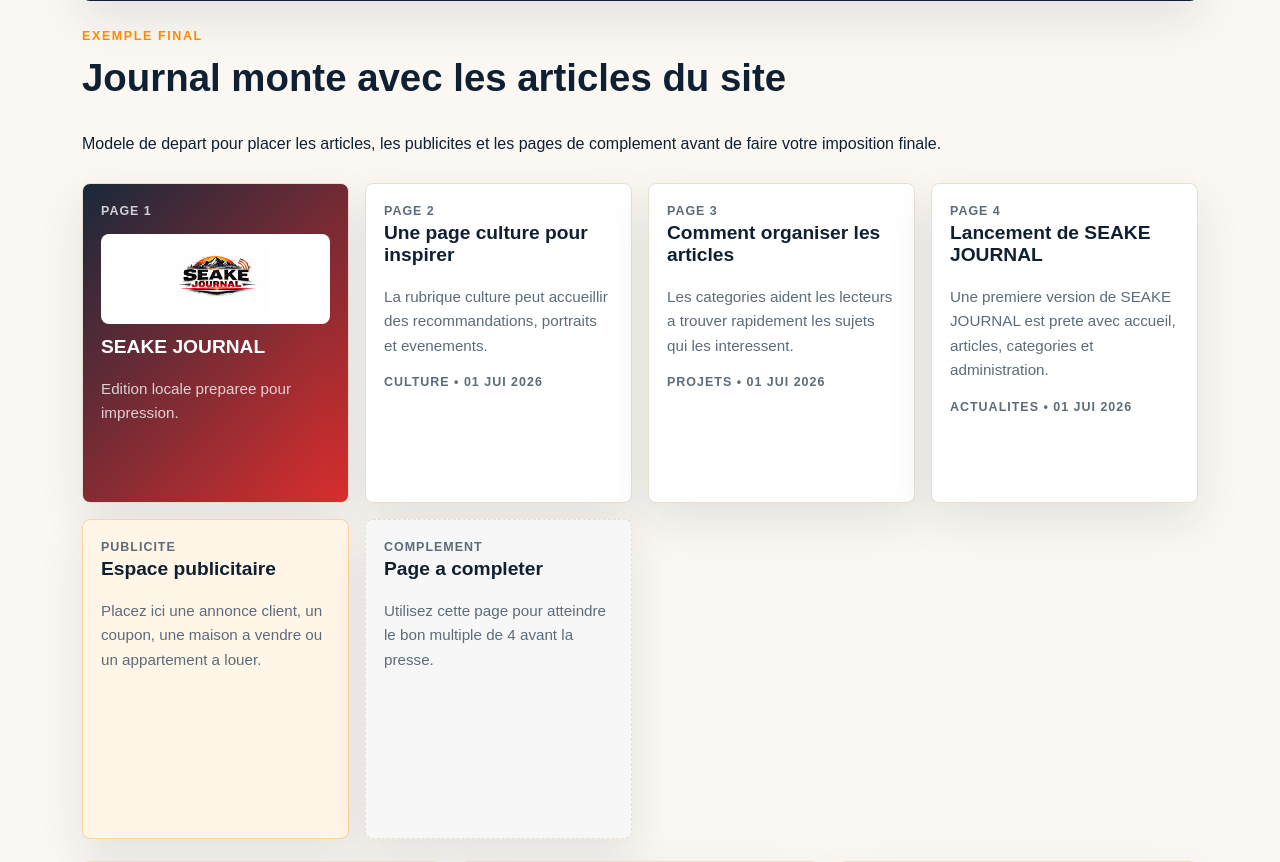
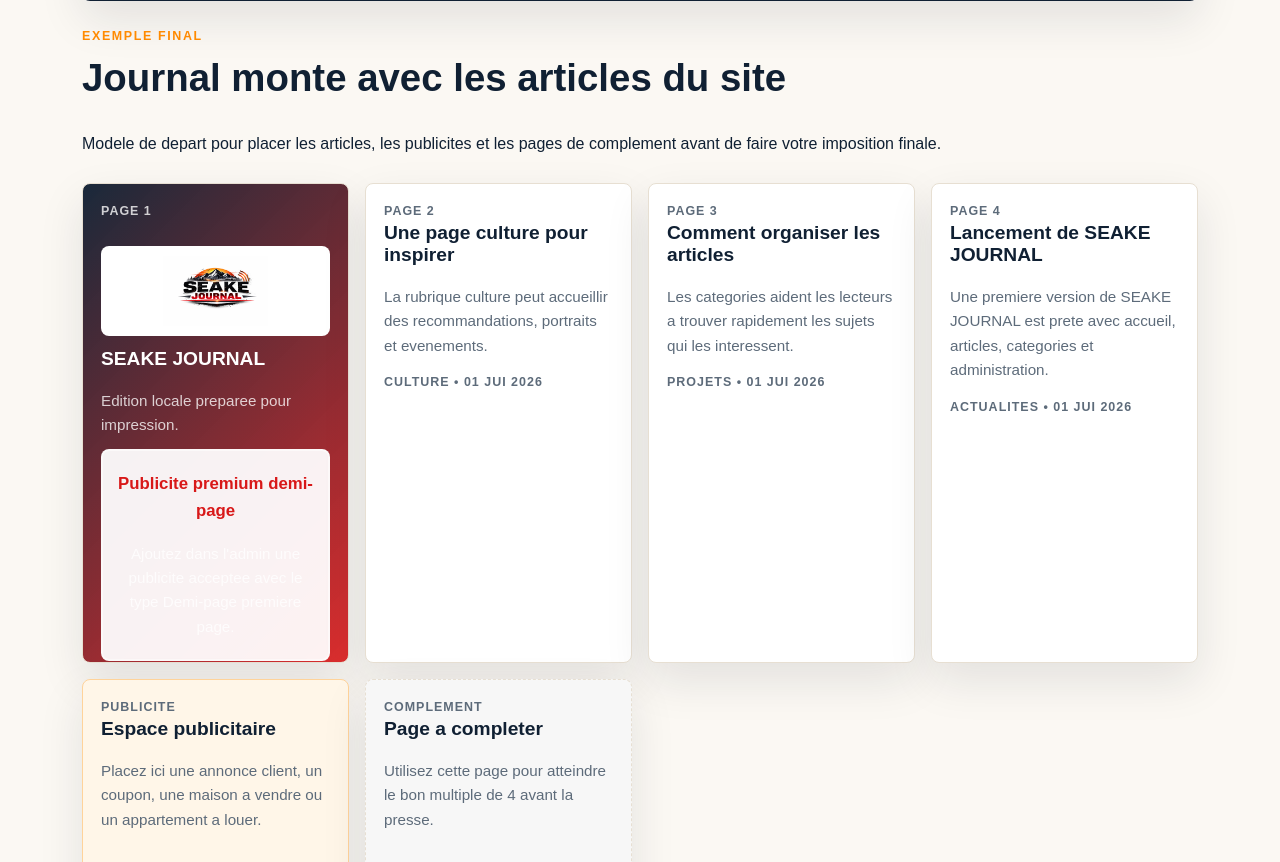
Before and after one commit to 1234jASKET/seake, a Django app: page /impression/ in a window 1280 px wide. Shown: the part 2692-3554 px from the top of the page. Run offline with Django 5.2, Linux system fonts and the light colour scheme; data comes from the database, SQL or seed files in the repository; data that the repository does not hold is empty.

Commit message:
Add front page half ad placement

```diff
--- a/journal/models.py
+++ b/journal/models.py
@@ -115,11 +115,13 @@ class PhotoArticle(models.Model):
 
 class DemandePublicite(models.Model):
     TYPE_PAGE = "page"
+    TYPE_PREMIERE_PAGE = "premiere_page"
     TYPE_CARTE = "carte"
     TYPE_COUPON = "coupon"
     TYPE_RESEAUX = "reseaux"
     TYPE_CHOICES = [
         (TYPE_PAGE, "Page publicitaire"),
+        (TYPE_PREMIERE_PAGE, "Demi-page premiere page"),
         (TYPE_CARTE, "Carte d'affaire"),
         (TYPE_COUPON, "Coupon rabais"),
         (TYPE_RESEAUX, "Campagne reseaux sociaux"),
--- a/journal/views.py
+++ b/journal/views.py
@@ -230,7 +230,18 @@ def a_propos(request):
 
 def impression(request):
     articles = _articles_publies()[:10]
-    return render(request, "impression.html", {"articles": articles})
+    page1_publicite = DemandePublicite.objects.filter(
+        type_produit=DemandePublicite.TYPE_PREMIERE_PAGE,
+        statut=DemandePublicite.STATUT_ACCEPTEE,
+    ).first()
+    return render(
+        request,
+        "impression.html",
+        {
+            "articles": articles,
+            "page1_publicite": page1_publicite,
+        },
+    )
 
 
 def publicite(request):
--- a/static/css/style.css
+++ b/static/css/style.css
@@ -3142,6 +3142,7 @@ textarea {
 .press-newspaper-page.cover {
     background: linear-gradient(135deg, rgba(16, 32, 51, .96), rgba(216, 24, 24, .9));
     color: var(--white);
+    gap: 12px;
 }
 
 .press-newspaper-page.cover p,
@@ -3149,11 +3150,51 @@ textarea {
     color: rgba(255, 255, 255, .78);
 }
 
-.press-newspaper-page.cover img {
+.cover-news-top {
+    min-height: 46%;
+}
+
+.cover-news-top img {
     background: var(--white);
     max-height: 90px;
     object-fit: contain;
     padding: 10px;
+}
+
+.cover-premium-ad {
+    background: rgba(255, 255, 255, .94);
+    border: 2px solid rgba(255, 255, 255, .55);
+    border-radius: 8px;
+    color: var(--ink);
+    display: grid;
+    flex: 1;
+    min-height: 48%;
+    overflow: hidden;
+    place-items: center;
+    text-align: center;
+}
+
+.cover-premium-ad img {
+    border-radius: 0;
+    height: 100%;
+    margin: 0;
+    max-height: none;
+    object-fit: cover;
+    padding: 0;
+    width: 100%;
+}
+
+.cover-premium-ad strong {
+    color: var(--brand);
+    display: block;
+    font-size: 1.05rem;
+    padding: 12px 12px 0;
+}
+
+.cover-premium-ad p {
+    color: var(--muted);
+    margin: 0;
+    padding: 0 12px 12px;
 }
 
 .press-newspaper-page.ad {
--- a/templates/base.html
+++ b/templates/base.html
@@ -6,7 +6,7 @@
     <meta name="viewport" content="width=device-width, initial-scale=1">
     <title>{% block title %}SEAKE JOURNAL{% endblock %}</title>
     <link rel="alternate" type="application/rss+xml" title="SEAKE JOURNAL RSS" href="{% url 'articles_feed' %}">
-    <link rel="stylesheet" href="{% static 'css/style.css' %}?v=20260830-epreuve-journal">
+    <link rel="stylesheet" href="{% static 'css/style.css' %}?v=20260830-demi-page-une">
 </head>
 <body>
     <header class="site-header">
@@ -51,6 +51,6 @@
         <p>&copy; {% now "Y" %} SEAKE JOURNAL. Tous droits reserves.</p>
     </footer>
 
-    <script src="{% static 'js/main.js' %}?v=20260830-epreuve-journal"></script>
+    <script src="{% static 'js/main.js' %}?v=20260830-demi-page-une"></script>
 </body>
 </html>
--- a/templates/impression.html
+++ b/templates/impression.html
@@ -156,9 +156,27 @@
         <div class="press-newspaper-pages">
             <article class="press-newspaper-page cover">
                 <span>Page 1</span>
-                <img src="{% static 'img/logo.png' %}" alt="SEAKE JOURNAL">
-                <h3>SEAKE JOURNAL</h3>
-                <p>Edition locale preparee pour impression.</p>
+                <div class="cover-news-top">
+                    <img src="{% static 'img/logo.png' %}" alt="SEAKE JOURNAL">
+                    <h3>SEAKE JOURNAL</h3>
+                    <p>Edition locale preparee pour impression.</p>
+                </div>
+                <div class="cover-premium-ad">
+                    {% if page1_publicite %}
+                        {% if page1_publicite.photo %}
+                            <img src="{{ page1_publicite.photo.url }}" alt="Publicite premiere page de {{ page1_publicite.nom_entreprise|default:page1_publicite.nom_client }}">
+                        {% elif page1_publicite.video %}
+                            <strong>{{ page1_publicite.nom_entreprise|default:page1_publicite.nom_client }}</strong>
+                            <p>Publicite video acceptee. Ajoutez aussi une photo pour l'epreuve papier.</p>
+                        {% else %}
+                            <strong>{{ page1_publicite.nom_entreprise|default:page1_publicite.nom_client }}</strong>
+                            <p>{{ page1_publicite.message|truncatewords:22 }}</p>
+                        {% endif %}
+                    {% else %}
+                        <strong>Publicite premium demi-page</strong>
+                        <p>Ajoutez dans l'admin une publicite acceptee avec le type Demi-page premiere page.</p>
+                    {% endif %}
+                </div>
             </article>
 
             {% for article in articles %}
```
Also changed, not shown: journal/migrations/0019_alter_demandepublicite_type_produit.py (added).
